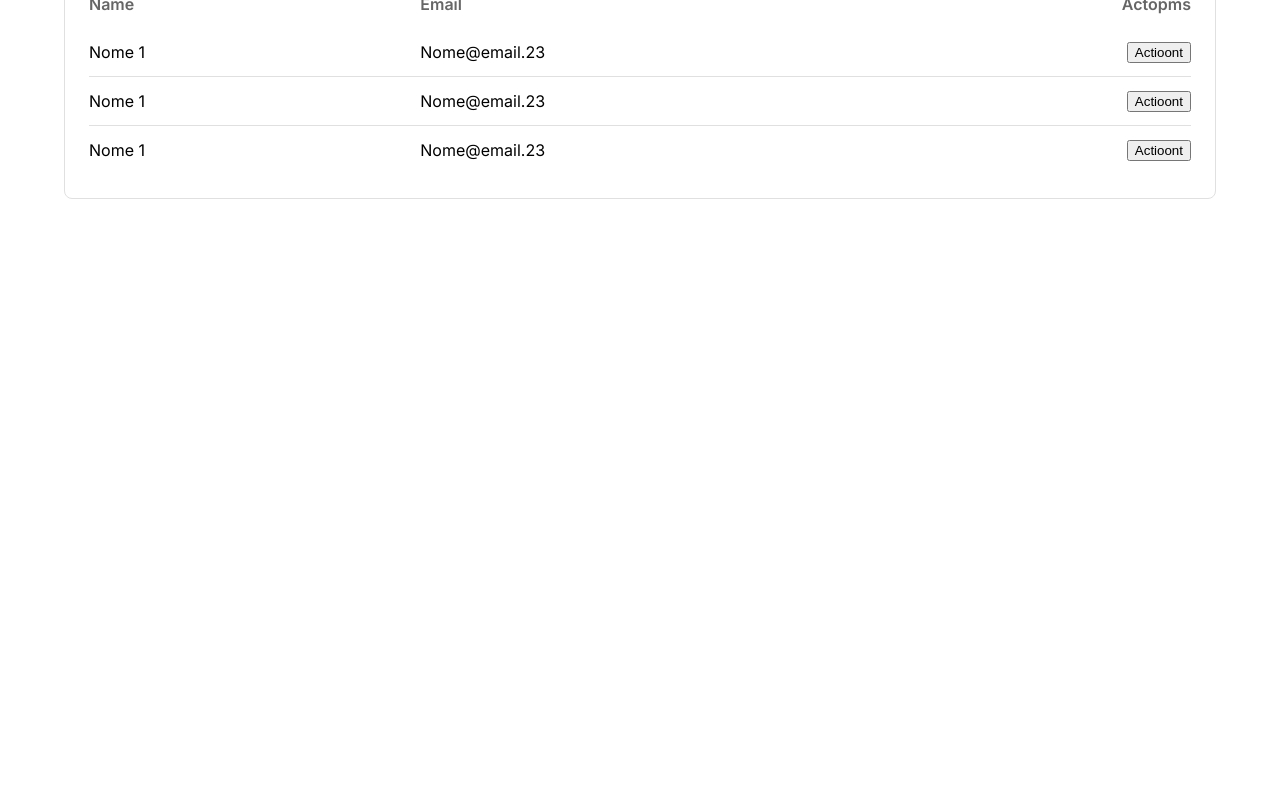
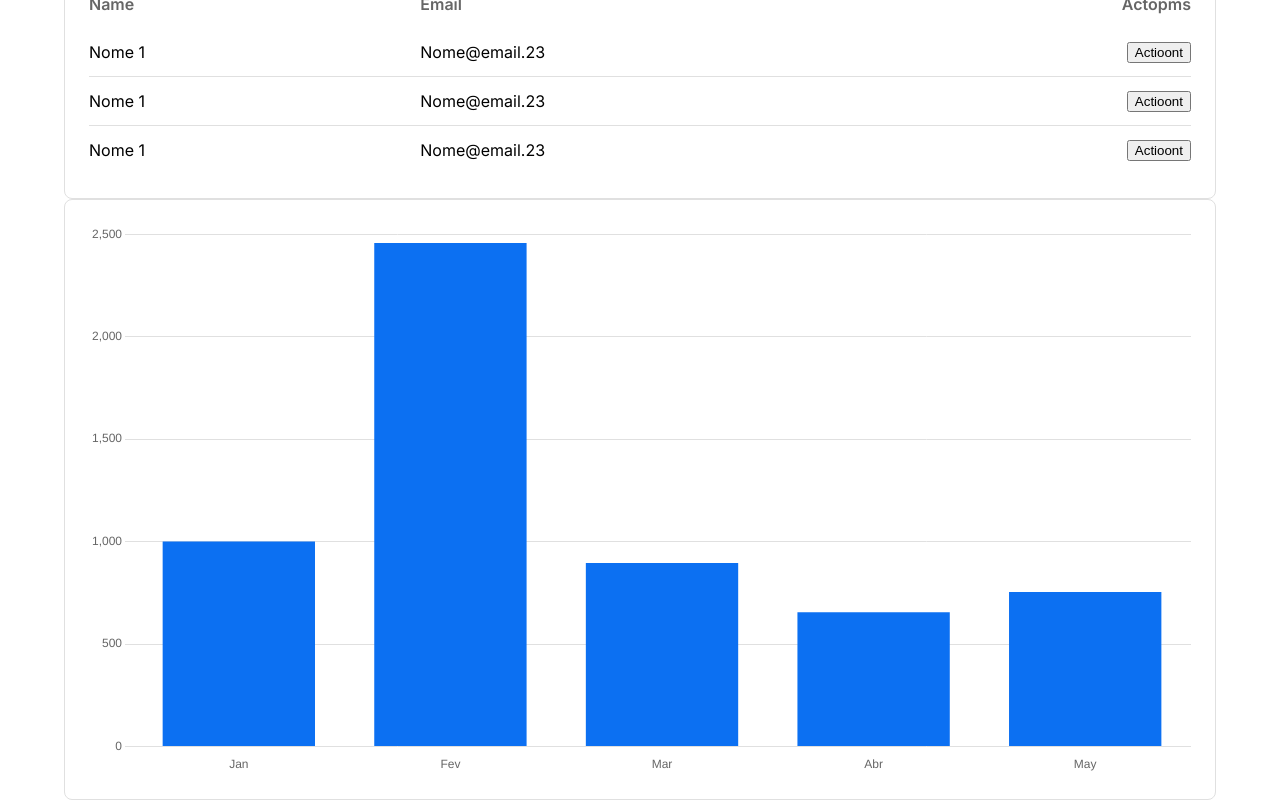
Before and after one commit to ThalesFortes/sales-dashboard-tafs, a React (Vite) app: page /home in a window 1280 px wide. Shown: the part 483-1283 px from the top of the page. Before the commit the page ends 800 px from the top, so only its background shows below. Built offline with nearby package versions, Linux system fonts and the light colour scheme.

Commit message:
Feat:Char-component

```diff
--- a/package.json
+++ b/package.json
@@ -14,7 +14,9 @@
     "@emotion/styled": "^11.14.1",
     "@mui/material": "^7.3.2",
     "@types/styled-components": "^5.1.34",
+    "chart.js": "^4.5.0",
     "react": "^19.1.1",
+    "react-chartjs-2": "^5.3.0",
     "react-dom": "^19.1.1",
     "react-router-dom": "^7.9.1",
     "styled-components": "^6.1.19"
--- /dev/null
+++ b/src/components/CustomChart.tsx
@@ -0,0 +1,82 @@
+import { useTheme } from "styled-components"
+import {
+  Chart as ChartJS,
+  CategoryScale,
+  LinearScale,
+  BarElement,
+  PointElement,
+  LineElement,
+  Title,
+  Tooltip,
+  Legend,
+} from "chart.js"
+
+import { Line } from "react-chartjs-2"
+import { Bar } from "react-chartjs-2"
+import type { CustomChartProps } from "@/types"
+
+ChartJS.register(
+  CategoryScale,
+  LinearScale,
+  BarElement,
+  PointElement,
+  LineElement,
+  Title,
+  Tooltip,
+  Legend
+)
+
+function CustomChart(props: CustomChartProps) {
+  const { data, labels, type } = props
+  const theme = useTheme()
+  const options = {
+    responsive: true,
+    scaleShowVerticalLines: false,
+    scales: {
+      x: {
+        border: {
+          display: false,
+        },
+        grid: {
+          display: false,
+        },
+        ticks: {
+          color: theme.typographies.subtitle,
+        },
+      },
+      y: {
+        border: {
+          display: false,
+        },
+        grid: {
+          color: theme.appDefaultStroke,
+        },
+        ticks: {
+          color: theme.typographies.subtitle,
+        },
+      },
+    },
+    plugins: {
+      legend: {
+        display: false,
+      },
+    },
+  }
+  const chartData = {
+    labels,
+    datasets: [
+      {
+        data: data,
+        borderColor: "rgb(12, 112, 242)",
+        backgroundColor: "rgba(12, 112, 242, 1)",
+      },
+    ],
+  }
+  return type === "bar" ? (
+    <Bar options={options} data={chartData} />
+  ) : (
+    <Line options={options} data={chartData} />
+  )
+}
+
+export default CustomChart
--- a/src/components/index.ts
+++ b/src/components/index.ts
@@ -1,4 +1,5 @@
 export { default as AvatarList } from "./AvatarList"
+export { default as CustomChart } from "./CustomChart"
 export { default as CustomTable } from "./CustomTable"
 export { default as FormComponent } from "./FormComponent"
 export { default as Header } from "./Header"
--- a/src/pages/Home.tsx
+++ b/src/pages/Home.tsx
@@ -1,4 +1,10 @@
-import { AvatarList, Header, CardComponent, CustomTable } from "@/components"
+import {
+  AvatarList,
+  Header,
+  CardComponent,
+  CustomTable,
+  CustomChart,
+} from "@/components"
 import { Container } from "@mui/material"
 import { currencyConverter } from "@/utils"
 
@@ -55,6 +61,13 @@
             rows={mockTableData.rows}
           />
         </CardComponent>
+        <CardComponent>
+          <CustomChart
+            labels={["Jan", "Fev", "Mar", "Abr", "May"]}
+            data={[1000.15, 2456.54, 896.32, 654.89, 754.89, 354.24]}
+            type="bar"
+          />
+        </CardComponent>
       </Container>
     </>
   )
--- /dev/null
+++ b/src/types/customChart.d.ts
@@ -0,0 +1,5 @@
+export interface CustomChartProps {
+  labels: string[]
+  data: number[]
+  type: "line" | "bar"
+}
--- a/src/types/index.ts
+++ b/src/types/index.ts
@@ -1,5 +1,6 @@
 export * from "./avatarList"
 export * from "./customTable"
+export * from "./customChart"
 export * from "./theme"
 export * from "./typographies"
 export * from "./formComponent"
```
Also changed, not shown: 1 other file (tests, documents, lock files or other folders).
